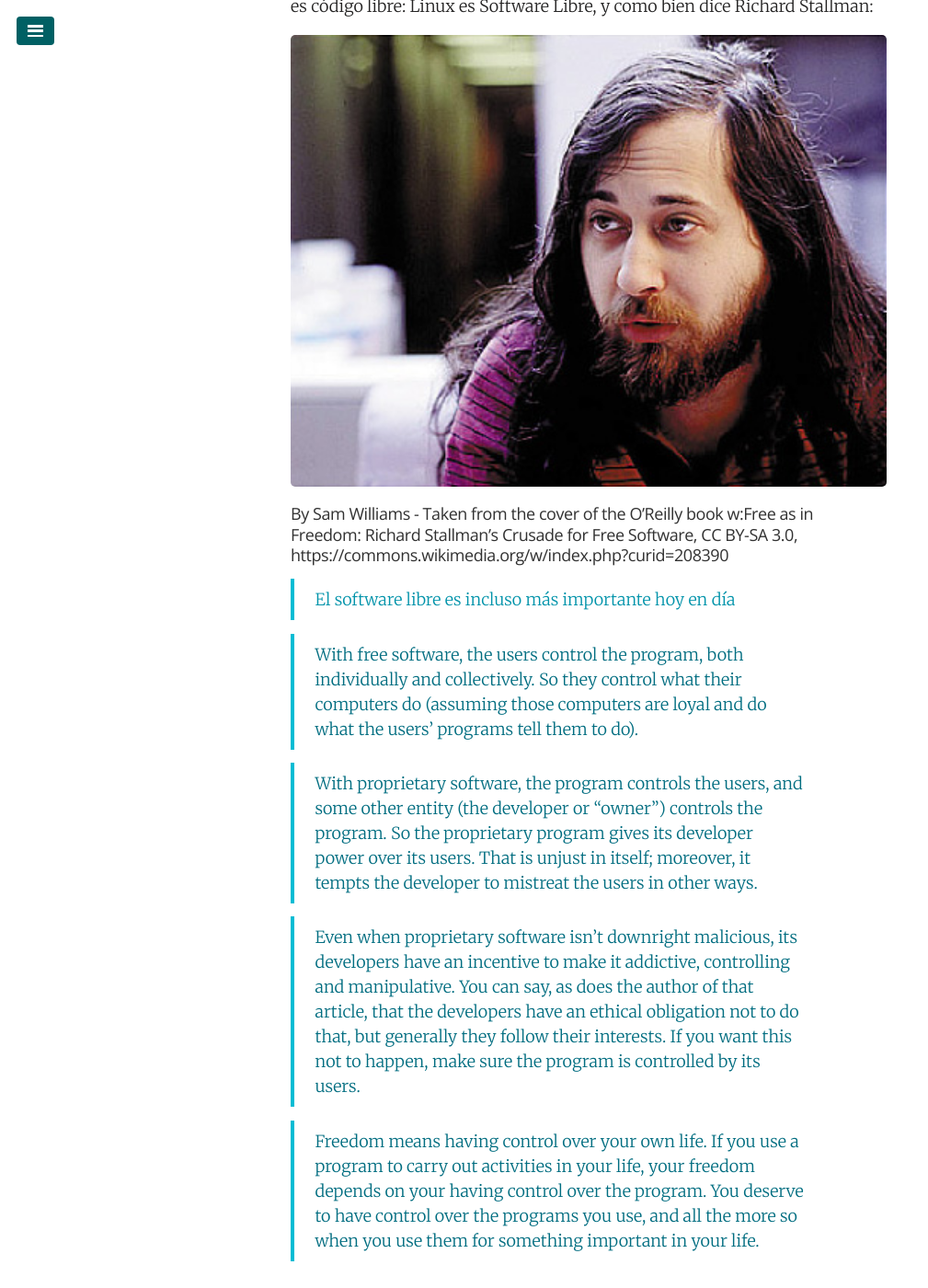
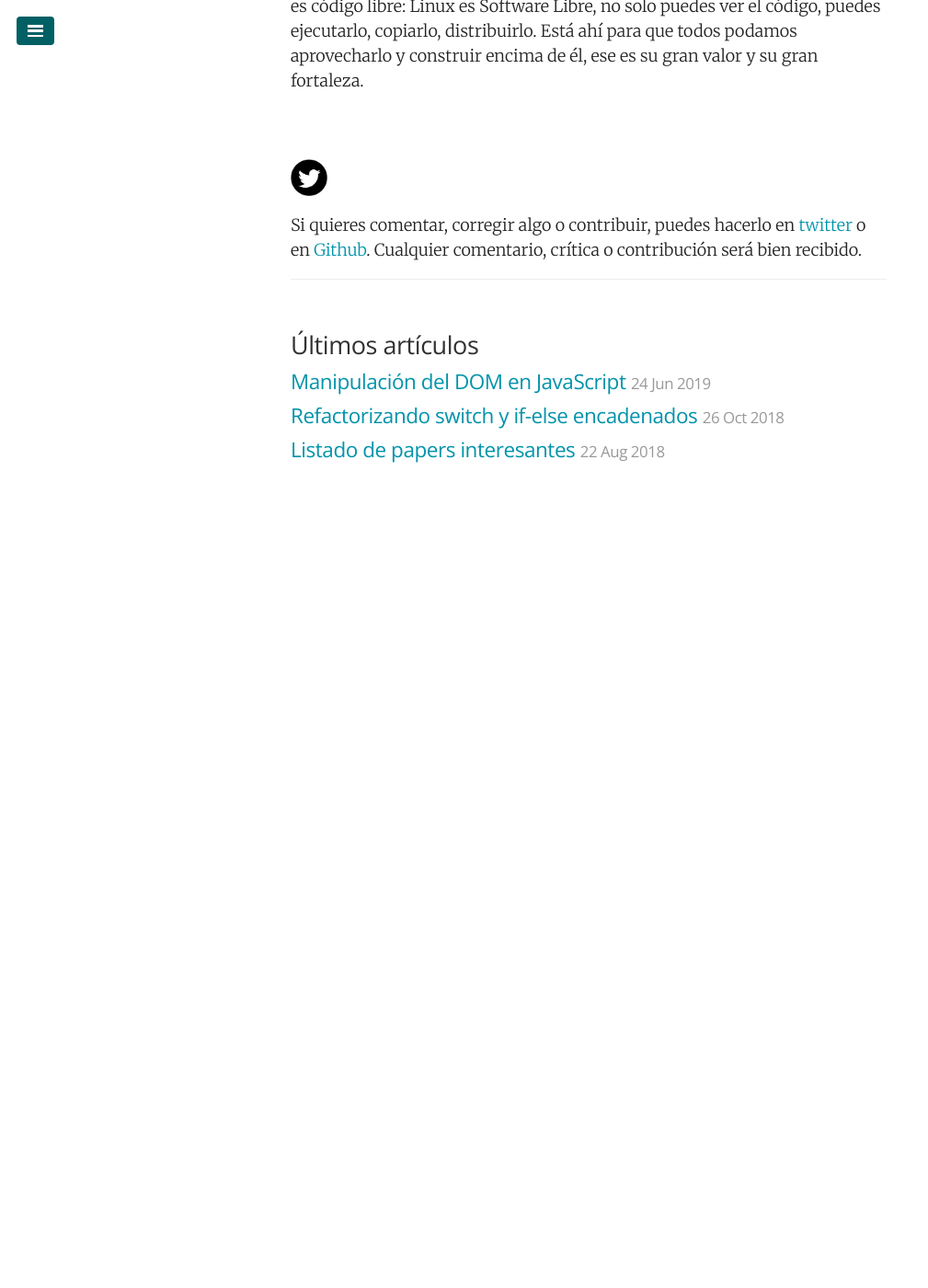
Before and after one commit to juanmirod/juanmirod.github.io, a Jekyll site: the page built from _posts/2018-02-15-porque-linux.markdown, in a window 1280 px wide and 1400 px high, scrolled down 6738 px. Shown: the whole window at 92% size, without its empty margins (0-1009 px from the left). Built offline with Jekyll 4.4.1, drawn with Linux system fonts in a browser that asks for light colours; after the commit the page ends 7295 px from its top, so only the background shows below that; some of the changed text lies outside the part shown.

Commit message:
Deleted rms from the blog, I didn't like him here...

```diff
--- a/_posts/2018-02-15-porque-linux.markdown
+++ b/_posts/2018-02-15-porque-linux.markdown
@@ -78,17 +78,4 @@ En [In the begining was the command line](http://www.cryptonomicon.com/beginning
 
 > Buyer: "Can't you see that everyone is buying station wagons?"
 
-Por último, quería volver a incidir en la propiedad más destacable de Linux, que cada vez parece más ahogada en esta nueva era de código abierto que no es código libre: Linux es Software Libre, y como bien dice Richard Stallman:
-
-![Picture of Richard Stallman by Sam Williams](/public/img/Richard_Matthew_Stallman.jpeg)
-###### By Sam Williams - Taken from the cover of the O'Reilly book w:Free as in Freedom: Richard Stallman's Crusade for Free Software, CC BY-SA 3.0, https://commons.wikimedia.org/w/index.php?curid=208390
-
-> [El software libre es incluso más importante hoy en día](https://www.gnu.org/philosophy/free-software-even-more-important.html)
-
-> With free software, the users control the program, both individually and collectively. So they control what their computers do (assuming those computers are loyal and do what the users' programs tell them to do).
-
-> With proprietary software, the program controls the users, and some other entity (the developer or “owner”) controls the program. So the proprietary program gives its developer power over its users. That is unjust in itself; moreover, it tempts the developer to mistreat the users in other ways.
-
-> Even when proprietary software isn't downright malicious, its developers have an incentive to make it addictive, controlling and manipulative. You can say, as does the author of that article, that the developers have an ethical obligation not to do that, but generally they follow their interests. If you want this not to happen, make sure the program is controlled by its users.
-
-> Freedom means having control over your own life. If you use a program to carry out activities in your life, your freedom depends on your having control over the program. You deserve to have control over the programs you use, and all the more so when you use them for something important in your life.
+Por último, quería volver a incidir en la propiedad más destacable de Linux, que cada vez parece más ahogada en esta nueva era de código abierto que no es código libre: Linux es Software Libre, no solo puedes ver el código, puedes ejecutarlo, copiarlo, distribuirlo. Está ahí para que todos podamos aprovecharlo y construir encima de él, ese es su gran valor y su gran fortaleza.
--- a/_posts/2018-08-22-lista-de-papers.markdown
+++ b/_posts/2018-08-22-lista-de-papers.markdown
@@ -19,6 +19,8 @@ El listado no tiene ningún orden particular, todos me parecen grandes ideas, un
 + [Worlds, Alan kay](https://www.google.com/url?sa=t&rct=j&q=&esrc=s&source=web&cd=2&cad=rja&uact=8&ved=0ahUKEwjrx7fugYrcAhUPblAKHXX8A2UQFggzMAE&url=http%3A%2F%2Fwww.vpri.org%2Fpdf%2Ftr2011001_final_worlds.pdf&usg=AOvVaw3yoCNzpwaucg8RngBkVX5n) ver también [http://www.vpri.org/pdf/tr2008003_experimenting.pdf](http://www.vpri.org/pdf/tr2008003_experimenting.pdf) para una implementación en JS (2008)
 
 + Cargo Cult Science de Feynman
+
++ [Upgrade your cargo cult for the win](https://meaningness.com/metablog/upgrade-your-cargo-cult) (relacionado con el anterior)
 
 + The Humble programmer de Dijkstra
 
```
Also changed, not shown: public/img/Richard_Matthew_Stallman.jpeg (deleted).
